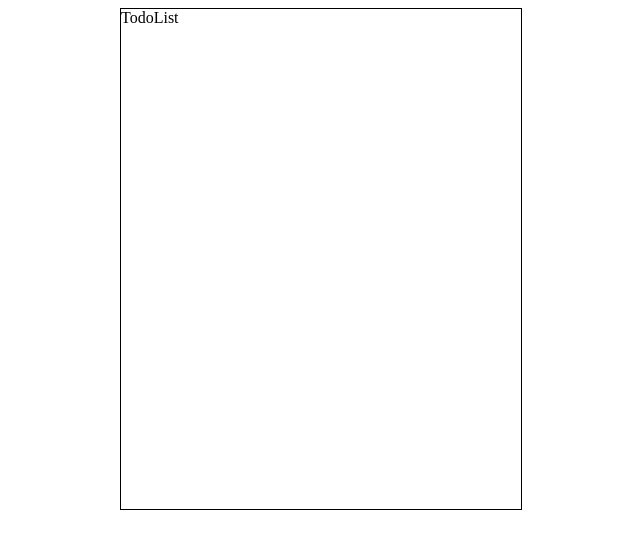
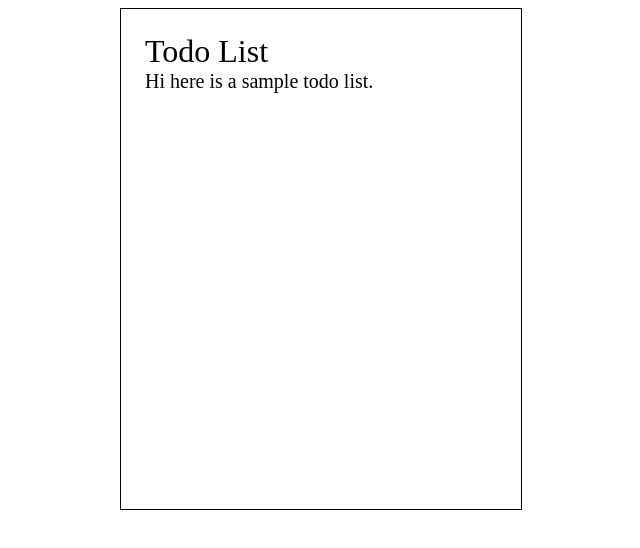
Before and after one commit to billy0402/react-todo-list, a React app: page / in a window 1280 px wide. Shown: the top 548 px of the page, without its empty margins (319-959 px from the left). Built offline with nearby package versions, Linux system fonts and the light colour scheme; the HTML template or start-up script is replaced by a standard one.

Commit message:
feat(TodoList): title

```diff
--- a/src/views/TodoList/TodoList.tsx
+++ b/src/views/TodoList/TodoList.tsx
@@ -5,7 +5,14 @@ import styles from './index.scss';
 const TodoList = () => {
   return (
     <div className={styles.layout}>
-      <div className={styles.todoListWrapper}>TodoList</div>
+      <div className={styles.todoListWrapper}>
+        <div className={styles.header}>
+          <span className={styles.title}>Todo List</span>
+          <span className={styles.subTitle}>
+            Hi here is a sample todo list.
+          </span>
+        </div>
+      </div>
     </div>
   );
 };
--- a/src/views/TodoList/index.scss
+++ b/src/views/TodoList/index.scss
@@ -12,4 +12,18 @@
   width: 400px;
   height: 500px;
   border: 1px solid #000000;
+
+  .header {
+    display: flex;
+    flex-direction: column;
+    margin: 24px;
+
+    .title {
+      font-size: 32px;
+    }
+
+    .subTitle {
+      font-size: 20px;
+    }
+  }
 }
--- a/src/views/TodoList/index.scss.d.ts
+++ b/src/views/TodoList/index.scss.d.ts
@@ -1,2 +1,5 @@
+export const header: string;
 export const layout: string;
+export const subTitle: string;
+export const title: string;
 export const todoListWrapper: string;
```
